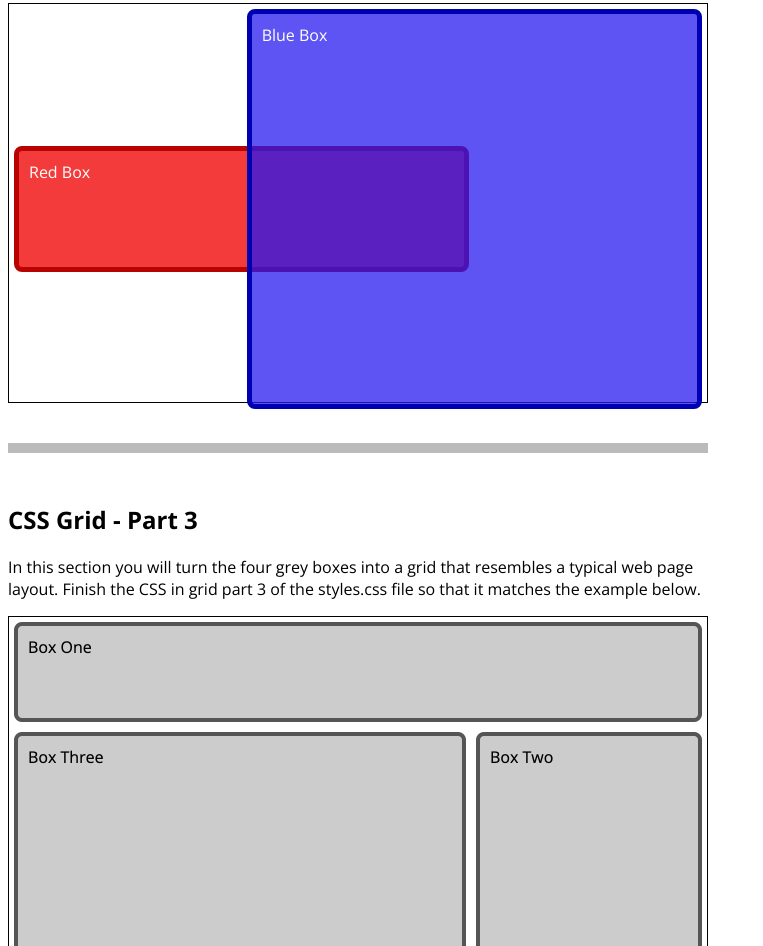
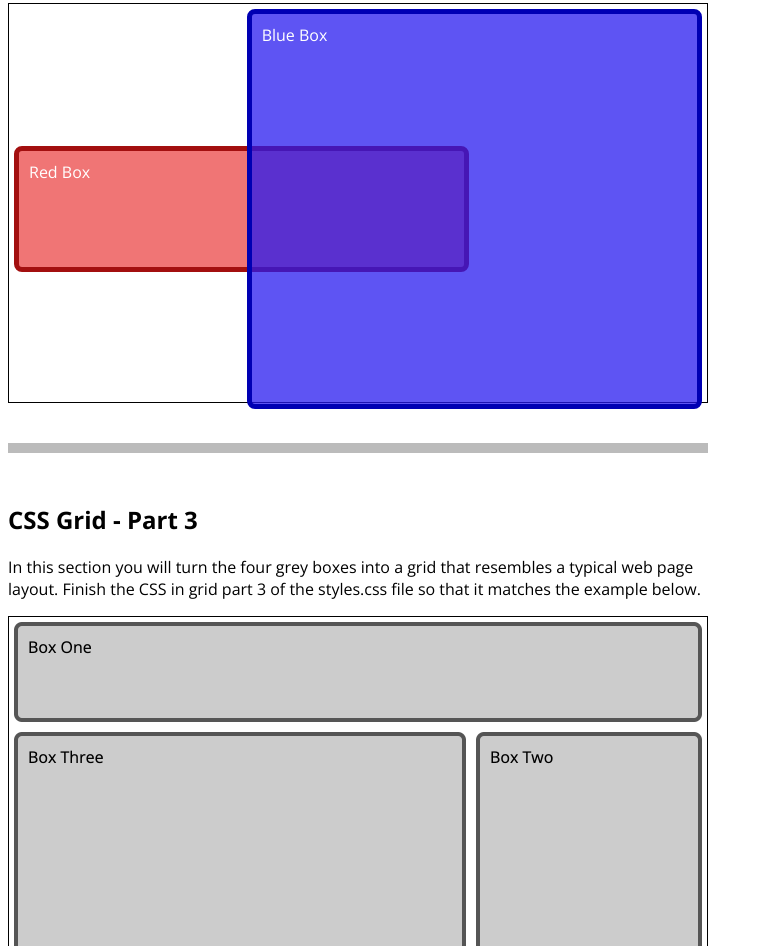
Before and after one commit to jaideep511/ITMD541, a plain HTML site: page Lab2/Lab2/index.html in a window 1280 px wide. Shown: the part 3956-4902 px from the top of the page, without its empty margins (0-763 px from the left). Drawn offline with nearby package versions, Linux system fonts and the light colour scheme.

Commit message:
color change to match the original

```diff
--- a/Lab2/Lab2/styles.css
+++ b/Lab2/Lab2/styles.css
@@ -115,8 +115,8 @@
 #grid-section2 .gridboxred {
 	grid-column: 1 / 3; /* Span across 2 columns */
 	grid-row: 2 / 3;    /* Stay in the second row */
-	background-color: #f00000c4; /* Semi-transparent red */
-	border: 5px solid rgb(185, 3, 3);
+	background-color: #e61d1d9b; /* Semi-transparent red */
+	border: 5px solid hsl(0, 83%, 35%);
 	z-index: 1; /* Keep the red box below the blue box */
 	position: relative;
 }
```
